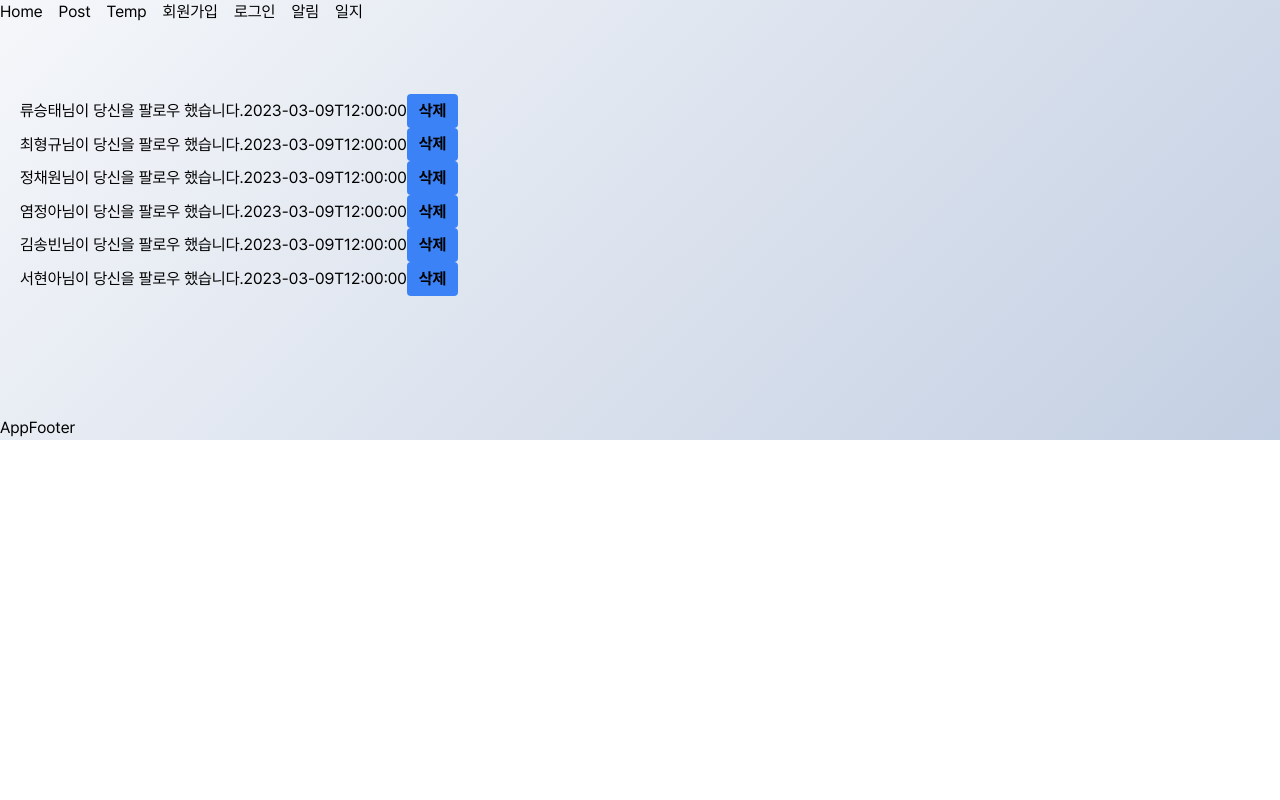
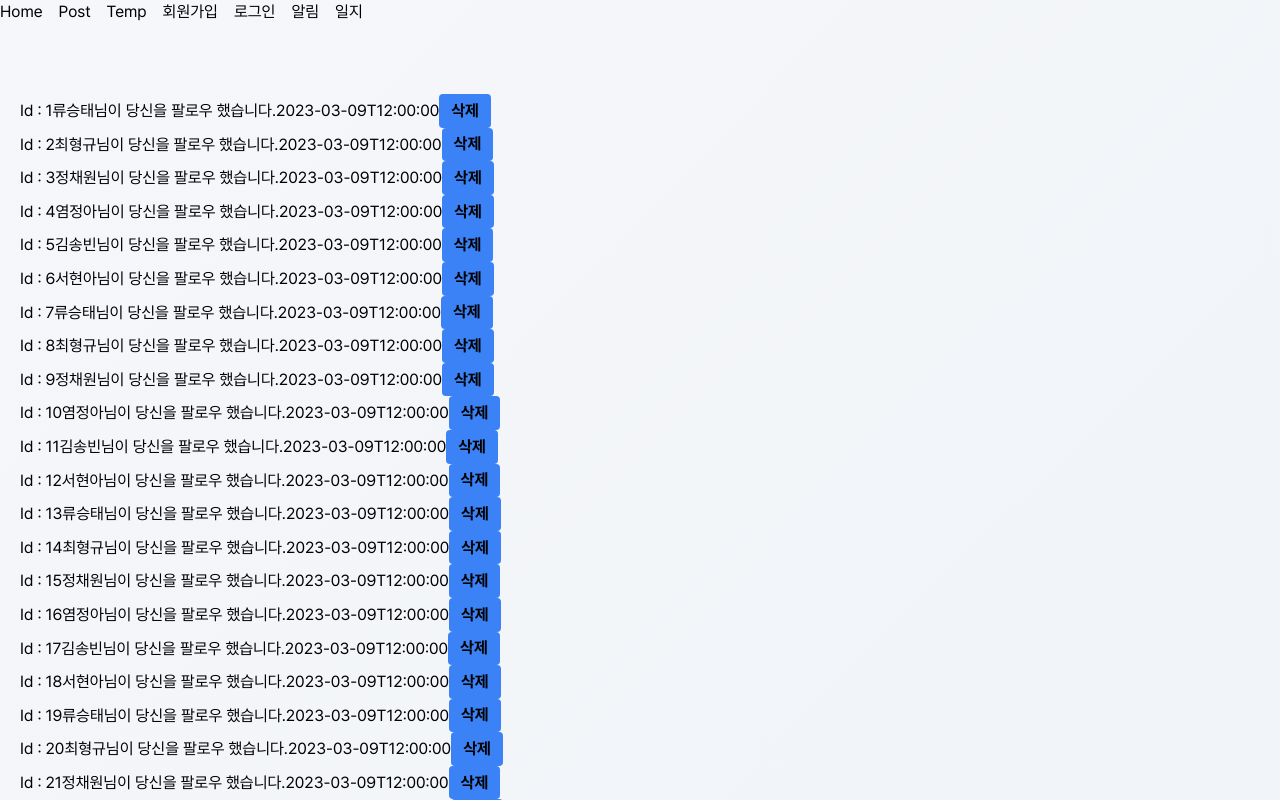
Before and after one commit to noonmap/Greencore, a Next.js app in the folder FE/green-core/: page /alert in a window 1280 px wide. Shown: the top 800 px of the page. Built offline with nearby package versions, Linux system fonts and the light colour scheme.

Commit message:
[FE] feat : 알림 인피니티 스크롤 구현
S08P22E101-239 #done

```diff
--- a/FE/green-core/src/core/alert/alertAPI.ts
+++ b/FE/green-core/src/core/alert/alertAPI.ts
@@ -4,10 +4,12 @@ import Toastify from 'toastify-js';
 import message from '@/assets/message.json';
 import toastifyCSS from '@/assets/toastify.json';
 
+import { AlertDataType } from './alertType';
+
 // 알림 리스트 조회
-export const getAlertList = createAsyncThunk('getAlertList', async () => {
+export const getAlertList = createAsyncThunk('getAlertList', async (payload: AlertDataType) => {
   try {
-    const { data } = await http.get('/alert');
+    const { data } = await http.get('/alert', { params: { page: payload.page } });
 
     return data.data;
   } catch (err) {
--- a/FE/green-core/src/core/alert/alertSlice.ts
+++ b/FE/green-core/src/core/alert/alertSlice.ts
@@ -9,7 +9,7 @@ interface AlertState {
 
 const initialState: AlertState = {
   isLoading: true,
-	alertList: []
+  alertList: [],
 };
 
 const alertSlice = createSlice({
@@ -23,13 +23,14 @@ const alertSlice = createSlice({
     builder
       .addCase(alertAPI.getAlertList.pending, (state) => {
         state.isLoading = true;
-				state.alertList = [];
+        // state.alertList = [];
       })
       .addCase(alertAPI.getAlertList.fulfilled, (state, action) => {
         state.isLoading = false;
-				state.alertList = action.payload;
+        state.alertList = [...state.alertList, ...action.payload];
+        // state.alertList = action.payload;
       });
-	}
+  },
 });
 
 export default alertSlice.reducer;
--- a/FE/green-core/src/core/alert/alertType.ts
+++ b/FE/green-core/src/core/alert/alertType.ts
@@ -4,3 +4,7 @@ export type AlertType = {
   urlPath: string;
   createdAt: string;
 };
+
+export type AlertDataType = {
+  page: number;
+};
--- a/FE/green-core/src/pages/alert/index.tsx
+++ b/FE/green-core/src/pages/alert/index.tsx
@@ -1,24 +1,102 @@
-import React, { useEffect } from 'react';
+import React, { useState, useEffect } from 'react';
 import AppLayout from '@/layout/AppLayout';
 import Link from 'next/link';
 import { useAppDispatch, useAppSelector } from '@/core/hooks';
+import http from '@/lib/http.js';
 import { getAlertList, deleteAlert } from '@/core/alert/alertAPI';
 
 export default function Alert() {
+  // 페이지네이션 적용 전 ---------------------------------------------------------------
+
+  // const dispatch = useAppDispatch();
+  // const isLoaded = useAppSelector((state) => state.alert.isLoaded);
+  // const alertList = useAppSelector((state) => state.alert.alertList);
+  // const [pageNum, setPageNum] = useState(0);
+
+  // useEffect(() => {
+  //   const payload = {
+  //     page: pageNum,
+  //   };
+
+  //   try {
+  //     dispatch(getAlertList(payload));
+  //     return () => {};
+  //   } catch (err) {
+  //     console.error(err);
+  //   }
+  // }, []);
+
+  // 페이지네이션 적용 후 ---------------------------------------------------------------
+
   const dispatch = useAppDispatch();
-  const isLoading = useAppSelector((state) => state.alert.isLoading);
-  const alertList = useAppSelector((state) => state.alert.alertList);
+  const [isLoading, setIsLoading] = useState(false); // 아직 의미없음
+  const [isLoaded, setIsLoaded] = useState(false); // 데이터 로딩 상태
+  const [alertList, setAlertList] = useState([]);
+  const [target, setTarget] = useState(null); // 관찰 대상 target
+  const [pageNum, setPageNum] = useState(0);
+  const [stop, setStop] = useState(false); // 마지막 데이터까지 다 불러온 경우 스탑
+
+  // 타겟을 만났을때 실행?
+  useEffect(() => {
+    let observer;
+    if (target && !stop) {
+      setTimeout(() => {
+        observer = new IntersectionObserver(onIntersect, {
+          threshold: 1, // 배열의 요소가 100% 보여질때마다 콜백을 실행
+        });
+        observer.observe(target);
+      }, 100);
+    }
+    return () => observer && observer.disconnect();
+  }, [target, isLoaded]);
+
+  // 타겟을 만났을 때 실행하는 로직
+  const onIntersect = async ([entry]: any, observer: any) => {
+    if (entry.isIntersecting && !isLoaded) {
+      observer.unobserve(entry.target); // 관찰 멈춤
+      getMoreItem(); // 데이터 요청
+      observer.observe(entry.target); // 관찰 재시작
+    }
+  };
+
+  // 데이터를 불러오는 로직
+  async function fetch(page: number) {
+    if (!stop) {
+      const payload = {
+        page: page,
+      };
+      setPageNum((page) => page + 1);
+
+      const { data }: any = await http.get('/alert', { params: { page: payload.page } });
+
+      // 전체 페이지를 다 불러온 경우
+      if (data.data.length == 0) {
+        setStop(true);
+      }
+      // AlertList 추가
+      await setAlertList((prev) => [...prev, ...data.data]);
+      setIsLoaded(false);
+    }
+  }
+
+  const getMoreItem = () => {
+    // 데이터를 받아오도록 true로 변경
+    setIsLoaded(true);
+  };
 
   useEffect(() => {
-    dispatch(getAlertList());
-    return () => {};
-  }, []);
+    fetch(pageNum);
+  }, [isLoaded]);
+
+  // -----------------------------------------------------------------------------------------------------------------------------------------
 
   async function handleDeleteAlert(alertId: number) {
-    console.log(alertId);
     try {
       const { data } = await deleteAlert(alertId);
-      console.log(data);
+      const payload = {
+        page: pageNum,
+      };
+      dispatch(getAlertList(payload));
     } catch (err) {
       console.error(err);
     }
@@ -28,12 +106,18 @@ export default function Alert() {
     <AppLayout>
       {isLoading ? (
         <></>
+      ) : alertList.length == 0 ? (
+        <div>
+          <span>조회된 데이터가 없습니다.</span>
+        </div>
       ) : (
+        <>
           <div>
             {alertList.map((alert) => (
               <div key={alert.alertId}>
                 <Link href={alert.urlPath}>
-                {alert.content}
+                  <span>Id : {alert.alertId}</span>
+                  <span>{alert.content}</span>
                   <span>{alert.createdAt}</span>
                 </Link>
 
@@ -42,7 +126,10 @@ export default function Alert() {
                 </button>
               </div>
             ))}
+            <div ref={setTarget} />
           </div>
+          <div />
+        </>
       )}
     </AppLayout>
   );
--- a/FE/green-core/src/pages/api/alert/index.ts
+++ b/FE/green-core/src/pages/api/alert/index.ts
@@ -1,5 +1,5 @@
-import type { NextApiRequest, NextApiResponse } from "next";
-import { AlertType } from "@/core/alert/alertType";
+import type { NextApiRequest, NextApiResponse } from 'next';
+import { AlertType } from '@/core/alert/alertType';
 
 export type Data = {
   result: string;
@@ -7,52 +7,55 @@ export type Data = {
 };
 
 export default function handler(req: NextApiRequest, res: NextApiResponse<Data>) {
-  if (req.method === "POST") {
-  } else if (req.method === "GET") {
+  if (req.method === 'POST') {
+  } else if (req.method === 'GET') {
     // res.status(400).json({ result: 'FAIL', data: null });
+    // console.log(req.query.page);
+
+    const page = Number(req.query.page);
 
     res.status(200).json({
-      result: "SUCCESS",
+      result: 'SUCCESS',
       data: [
         {
-          alertId: 1,
-          content: "류승태님이 당신을 팔로우 했습니다.",
-          urlPath: "https://github.com/seungtaeryu/",
-          createdAt: "2023-03-09T12:00:00",
+          alertId: page * 6 + 1,
+          content: '류승태님이 당신을 팔로우 했습니다.',
+          urlPath: 'https://github.com/seungtaeryu/',
+          createdAt: '2023-03-09T12:00:00',
         },
         {
-          alertId: 2,
-          content: "최형규님이 당신을 팔로우 했습니다.",
-          urlPath: "https://github.com/Choihyoungkyu/",
-          createdAt: "2023-03-09T12:00:00",
+          alertId: page * 6 + 2,
+          content: '최형규님이 당신을 팔로우 했습니다.',
+          urlPath: 'https://github.com/Choihyoungkyu/',
+          createdAt: '2023-03-09T12:00:00',
         },
         {
-          alertId: 3,
-          content: "정채원님이 당신을 팔로우 했습니다.",
-          urlPath: "https://github.com/noonmap/",
-          createdAt: "2023-03-09T12:00:00",
+          alertId: page * 6 + 3,
+          content: '정채원님이 당신을 팔로우 했습니다.',
+          urlPath: 'https://github.com/noonmap/',
+          createdAt: '2023-03-09T12:00:00',
         },
         {
-          alertId: 4,
-          content: "염정아님이 당신을 팔로우 했습니다.",
-          urlPath: "https://github.com/yeomss/",
-          createdAt: "2023-03-09T12:00:00",
+          alertId: page * 6 + 4,
+          content: '염정아님이 당신을 팔로우 했습니다.',
+          urlPath: 'https://github.com/yeomss/',
+          createdAt: '2023-03-09T12:00:00',
         },
         {
-          alertId: 5,
-          content: "김송빈님이 당신을 팔로우 했습니다.",
-          urlPath: "https://github.com/dhyunee/",
-          createdAt: "2023-03-09T12:00:00",
+          alertId: page * 6 + 5,
+          content: '김송빈님이 당신을 팔로우 했습니다.',
+          urlPath: 'https://github.com/dhyunee/',
+          createdAt: '2023-03-09T12:00:00',
         },
         {
-          alertId: 6,
-          content: "서현아님이 당신을 팔로우 했습니다.",
-          urlPath: "https://github.com/hyeonaseome/",
-          createdAt: "2023-03-09T12:00:00",
+          alertId: page * 6 + 6,
+          content: '서현아님이 당신을 팔로우 했습니다.',
+          urlPath: 'https://github.com/hyeonaseome/',
+          createdAt: '2023-03-09T12:00:00',
         },
       ],
     });
-  } else if (req.method === "PUT") {
-  } else if (req.method === "DELETE") {
+  } else if (req.method === 'PUT') {
+  } else if (req.method === 'DELETE') {
   }
 }
```
Lines whose indentation alone changed are shown as unchanged.
